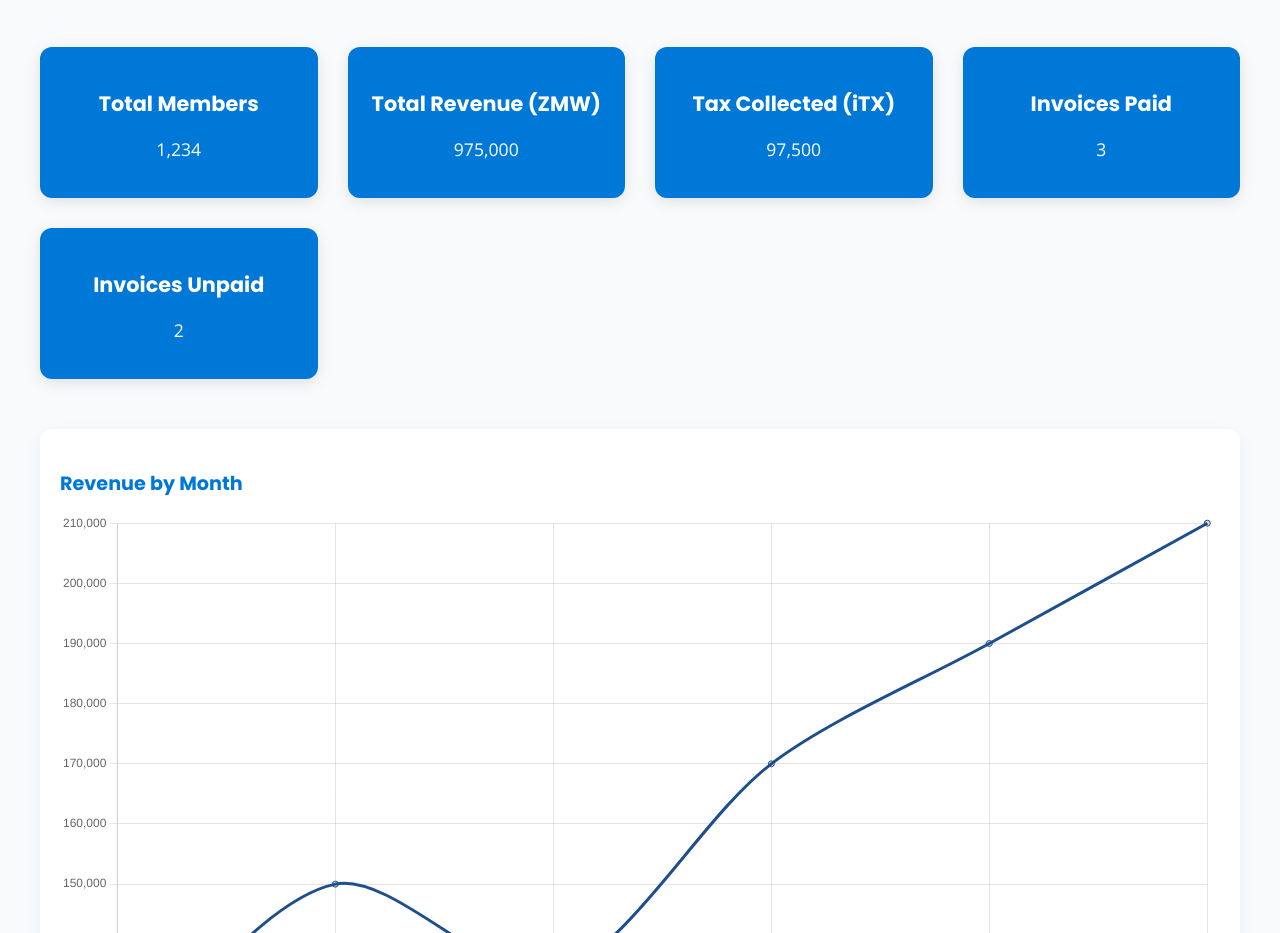
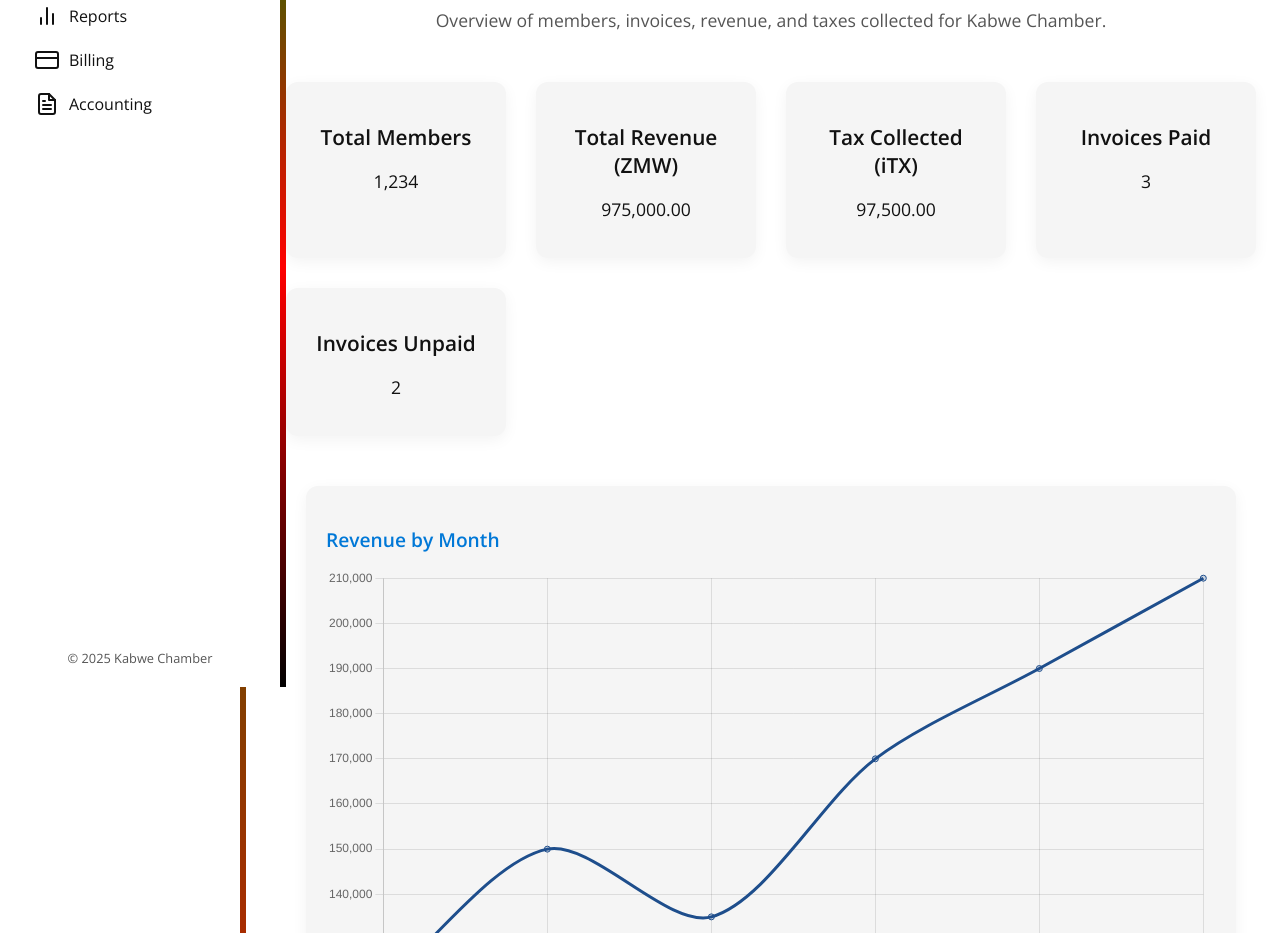
Before and after one commit to taxcentrezm/Kabwe_chamber, a plain HTML site: page public/reports.html in a window 1280 px wide. Shown: the part 153-1086 px from the top of the page. Drawn offline with nearby package versions, Linux system fonts and the light colour scheme.

Commit message:
Update reports.html

```diff
--- a/public/reports.html
+++ b/public/reports.html
@@ -9,37 +9,77 @@
 <script src="https://cdn.jsdelivr.net/npm/chart.js"></script>
 <style>
 :root {
-  --green: #006400;
-  --red: #e53935;
-  --orange: #ff9800;
+  --green: #008000;
+  --red: #ff0000;
+  --black: #000000;
   --blue: #0078d7;
-  --purple: #673ab7;
-  --teal: #009688;
-  --dark: #111;
-  --bg-dark: #161b22;
+  --bg-light: #fff;
+  --card-bg: #f5f5f5;
 }
-body{margin:0;font-family:'Open Sans',sans-serif;background:#f9fafc;color:#333;scroll-behavior:smooth;}
-h1,h2,h3{font-family:'Poppins',sans-serif;}
-h2{text-align:center;margin-bottom:40px;color:#111;}
+body{
+  margin:0;
+  font-family:'Open Sans',sans-serif;
+  background:var(--bg-light);
+  color:#111;
+  display:flex;
+  min-height:100vh;
+  scroll-behavior:smooth;
+}
+
+/* Sidebar */
+.sidebar{
+  width:240px;
+  background:var(--bg-light);
+  padding:20px;
+  position:fixed;
+  height:100%;
+  display:flex;
+  flex-direction:column;
+  justify-content:space-between;
+  border-right:6px solid var(--green);
+  border-image:linear-gradient(to bottom,var(--green),var(--red),var(--black)) 1;
+}
+.sidebar h2{color:var(--blue);text-align:center;margin-bottom:30px;}
+.sidebar a{
+  display:flex;align-items:center;gap:10px;
+  color:#111;text-decoration:none;
+  padding:10px 15px;border-radius:8px;transition:.3s;
+}
+.sidebar a:hover{background:#eaeaea;}
+.sidebar footer{color:#555;text-align:center;font-size:.8rem;}
+
+/* Main */
+.main{
+  margin-left:240px;
+  padding:40px;
+  flex:1;
+  border-left:6px solid var(--red);
+  border-left-style: double;
+  border-image:linear-gradient(to bottom,var(--green),var(--red),var(--black)) 1;
+}
+
+/* Header */
 .section-header{text-align:center;margin-bottom:50px;}
 .section-header h1{font-size:2.5rem;color:var(--blue);}
 .section-header p{font-size:1.1rem;color:#555;}
 
+/* Stats Cards */
 .stats-grid{display:grid;grid-template-columns:repeat(auto-fit,minmax(220px,1fr));gap:30px;max-width:1200px;margin:0 auto 50px auto;}
-.stat-card{background:#0078d7;color:#fff;padding:20px;border-radius:12px;text-align:center;box-shadow:0 4px 15px rgba(0,0,0,0.1);transition:transform 0.3s;}
+.stat-card{background:var(--card-bg);color:#111;padding:20px;border-radius:12px;text-align:center;box-shadow:0 4px 15px rgba(0,0,0,0.05);transition:transform 0.3s;}
 .stat-card:hover{transform:translateY(-5px);}
 .stat-card h3{font-size:1.3rem;margin-bottom:10px;}
 .stat-card p{font-size:1.1rem;}
 
+/* Charts */
 .chart-section{max-width:1200px;margin:0 auto 50px auto;padding:0 20px;}
-.chart-container{background:#fff;padding:20px;border-radius:12px;box-shadow:0 4px 15px rgba(0,0,0,0.05);margin-bottom:30px;}
+.chart-container{background:var(--card-bg);padding:20px;border-radius:12px;box-shadow:0 4px 15px rgba(0,0,0,0.05);margin-bottom:30px;}
 .chart-container h3{margin-bottom:15px;font-size:1.2rem;color:var(--blue);}
 
 /* Table */
 .table-wrapper{max-width:1200px;margin:0 auto;overflow-x:auto;padding:20px;}
-table{width:100%;border-collapse:collapse;margin-bottom:40px;}
+table{width:100%;border-collapse:collapse;margin-bottom:40px;background:var(--card-bg);border-radius:10px;overflow:hidden;}
 th,td{padding:12px;border-bottom:1px solid #ddd;text-align:left;}
-th{background:#0078d7;color:#fff;}
+th{background:var(--blue);color:#fff;}
 
 /* Responsive */
 @media(max-width:768px){.stats-grid{grid-template-columns:1fr;}}
@@ -47,6 +87,18 @@ th{background:#0078d7;color:#fff;}
 </head>
 <body>
 
+<div class="sidebar">
+  <div>
+    <h2>KCCI ERP</h2>
+    <a href="erp.html"><i data-feather="home"></i> Dashboard</a>
+    <a href="reports.html"><i data-feather="bar-chart-2"></i> Reports</a>
+    <a href="billing.html"><i data-feather="credit-card"></i> Billing</a>
+    <a href="accounting.html"><i data-feather="file-text"></i> Accounting</a>
+  </div>
+  <footer>© 2025 Kabwe Chamber</footer>
+</div>
+
+<div class="main">
 <section class="section-header">
   <h1>ERP Reports & Analytics</h1>
   <p>Overview of members, invoices, revenue, and taxes collected for Kabwe Chamber.</p>
@@ -109,6 +161,7 @@ th{background:#0078d7;color:#fff;}
 <tbody id="invoiceTableBody"></tbody>
 </table>
 </div>
+</div>
 
 <script>
 feather.replace();
@@ -130,8 +183,8 @@ const unpaidInvoices = invoices.filter(i=>i.status==='Unpaid').length;
 
 // Populate summary
 document.getElementById('statMembers').textContent = '1,234';
-document.getElementById('statRevenue').textContent = revenueData.reduce((a,b)=>a+b,0).toLocaleString();
-document.getElementById('statTax').textContent = taxData.reduce((a,b)=>a+b,0).toLocaleString();
+document.getElementById('statRevenue').textContent = revenueData.reduce((a,b)=>a+b,0).toLocaleString(undefined,{minimumFractionDigits:2,maximumFractionDigits:2});
+document.getElementById('statTax').textContent = taxData.reduce((a,b)=>a+b,0).toLocaleString(undefined,{minimumFractionDigits:2,maximumFractionDigits:2});
 document.getElementById('statPaid').textContent = paidInvoices;
 document.getElementById('statUnpaid').textContent = unpaidInvoices;
 
@@ -142,8 +195,8 @@ invoices.forEach(inv=>{
     <td>${inv.id}</td>
     <td>${inv.member}</td>
     <td>${inv.date}</td>
-    <td>${inv.amount.toLocaleString()}</td>
-    <td>${inv.tax.toLocaleString()}</td>
+    <td>${inv.amount.toFixed(2)}</td>
+    <td>${inv.tax.toFixed(2)}</td>
     <td>${inv.status}</td>
   </tr>`;
 });
@@ -156,7 +209,7 @@ new Chart(ctxRevenue, {
     labels:months.slice(0,6),
     datasets:[{
       label:'Revenue (ZMW)',
-      data:revenueData,
+      data:revenueData.map(v=>v.toFixed(2)),
       borderColor:'#1E4E8C',
       backgroundColor:'rgba(30,78,140,0.2)',
       tension:0.3
@@ -170,7 +223,7 @@ new Chart(ctxTax,{
   type:'bar',
   data:{
     labels:months.slice(0,6),
-    datasets:[{label:'Tax Collected (iTX)',data:taxData,backgroundColor:'#ff9800'}]
+    datasets:[{label:'Tax Collected (iTX)',data:taxData.map(v=>v.toFixed(2)),backgroundColor:'#ff9800'}]
   },
   options:{responsive:true,plugins:{legend:{position:'top'}}}
 });
```
